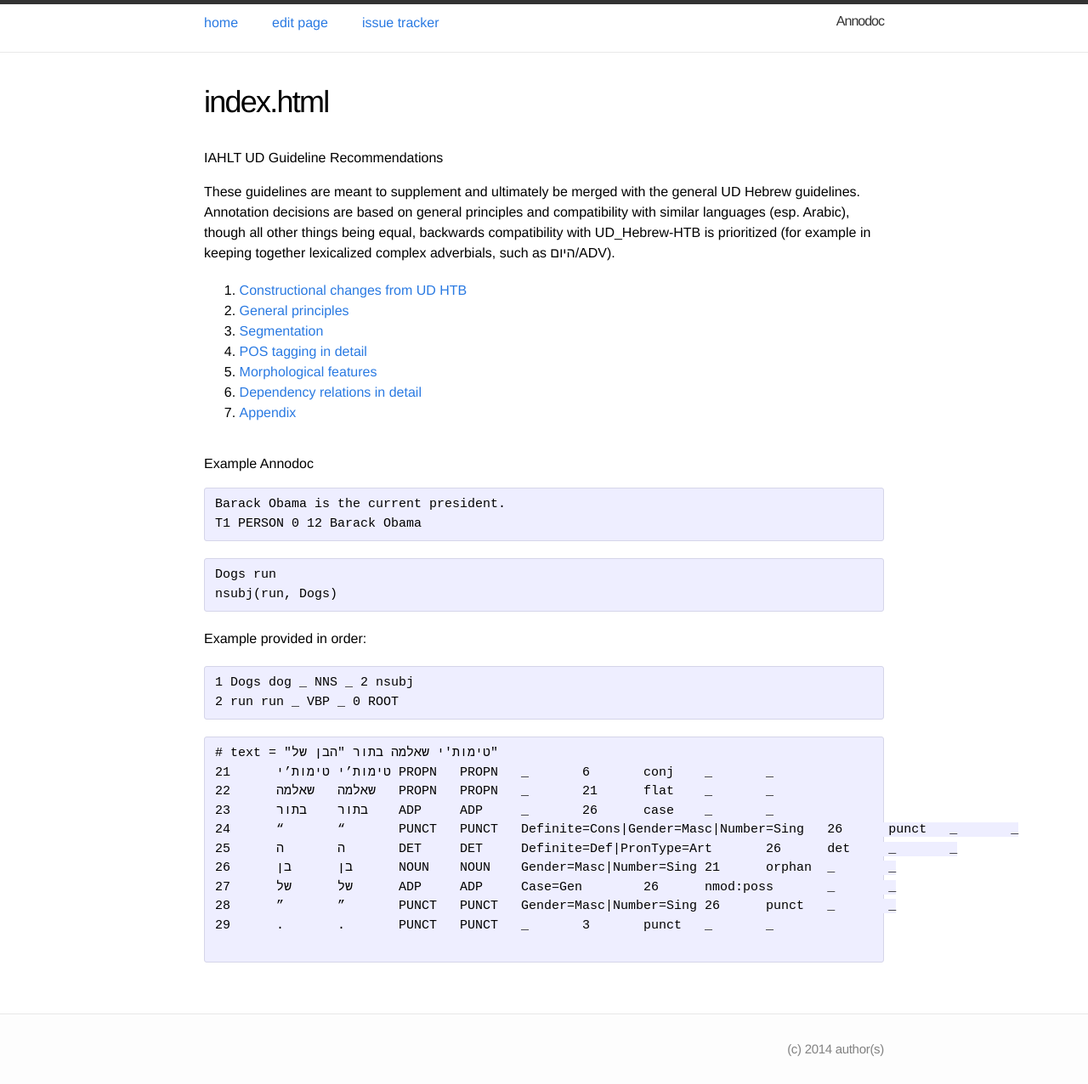
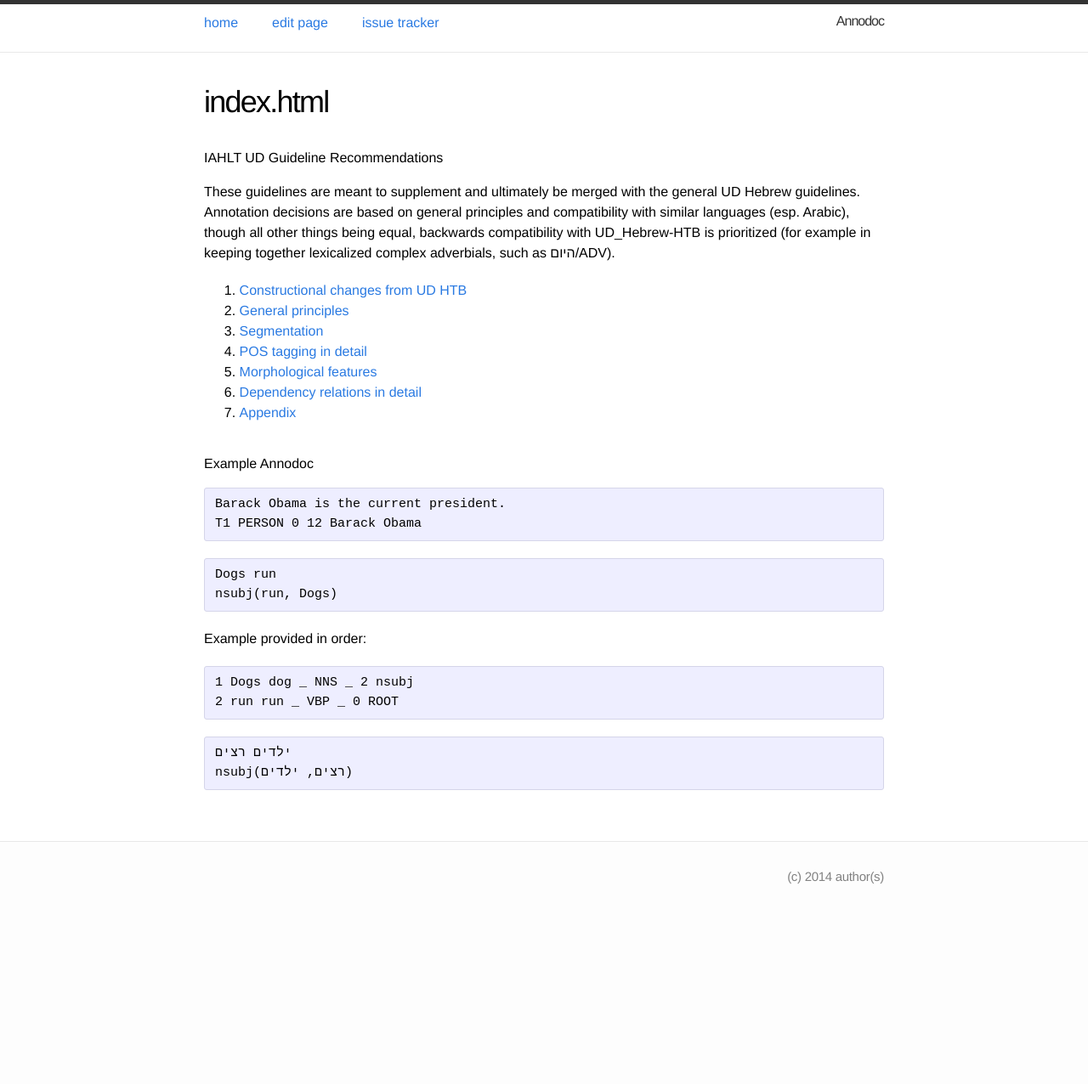
Before and after one commit to IAHLT/heb-ud-gudielines, a Jekyll site: the page built from index.md, in a window 1280 px wide. Shown: the whole page at 85% size. Built offline with Jekyll 4.4.1, drawn with Linux system fonts in a browser that asks for light colours; after the commit the page ends 1074 px from its top, so only the background shows below that.

Commit message:
Update index.md

```diff
--- a/index.md
+++ b/index.md
@@ -33,16 +33,8 @@ Example provided in order:
 2 run run _ VBP _ 0 ROOT
 ~~~
 
-~~~ conllu
-# text = "טימות'י שאלמה בתור "הבן של"
-21	טימות’י	טימות’י	PROPN	PROPN	_	6	conj	_	_
-22	שאלמה	שאלמה	PROPN	PROPN	_	21	flat	_	_
-23	בתור	בתור	ADP	ADP	_	26	case	_	_
-24	“	“	PUNCT	PUNCT	Definite=Cons|Gender=Masc|Number=Sing	26	punct	_	_
-25	ה	ה	DET	DET	Definite=Def|PronType=Art	26	det	_	_
-26	בן	בן	NOUN	NOUN	Gender=Masc|Number=Sing	21	orphan	_	_
-27	של	של	ADP	ADP	Case=Gen	26	nmod:poss	_	_
-28	”	”	PUNCT	PUNCT	Gender=Masc|Number=Sing	26	punct	_	_
-29	.	.	PUNCT	PUNCT	_	3	punct	_	_
 
+~~~ sdparse
+ילדים רצים
+nsubj(רצים, ילדים)
 ~~~
```
